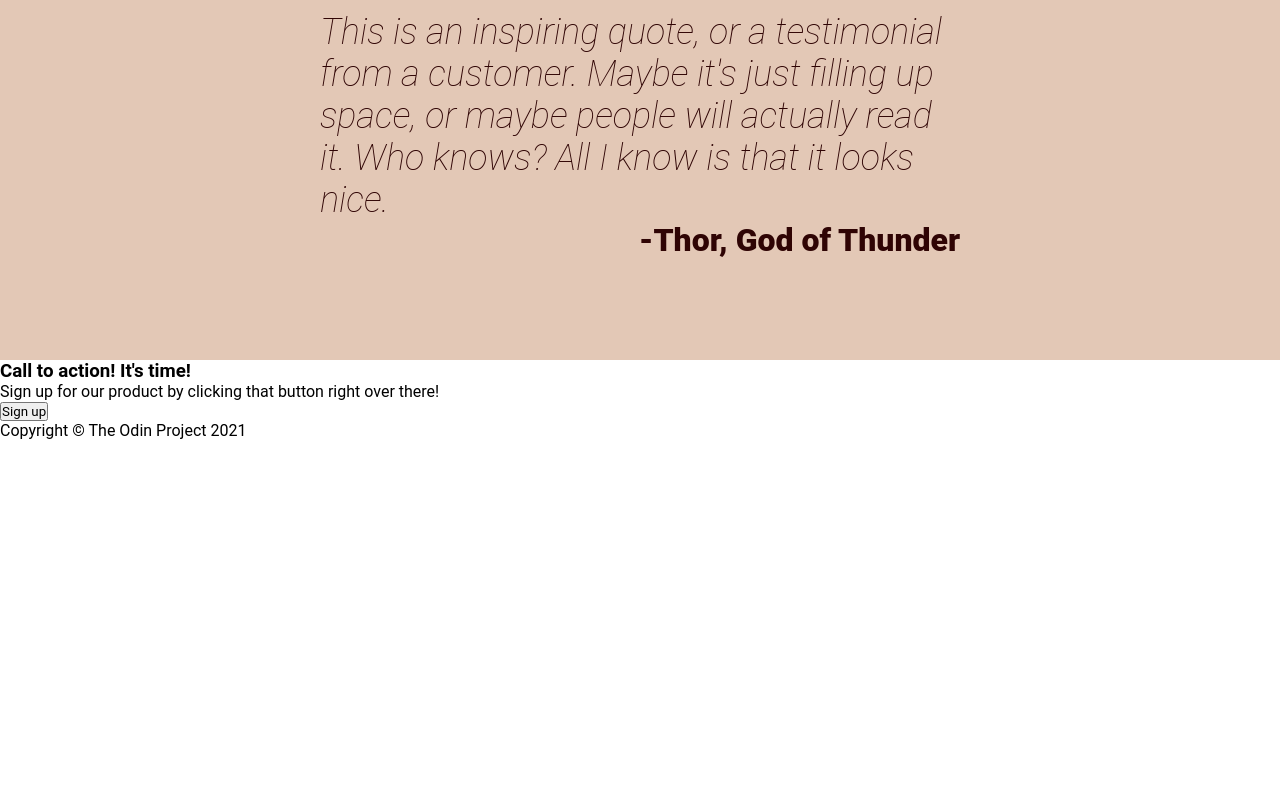
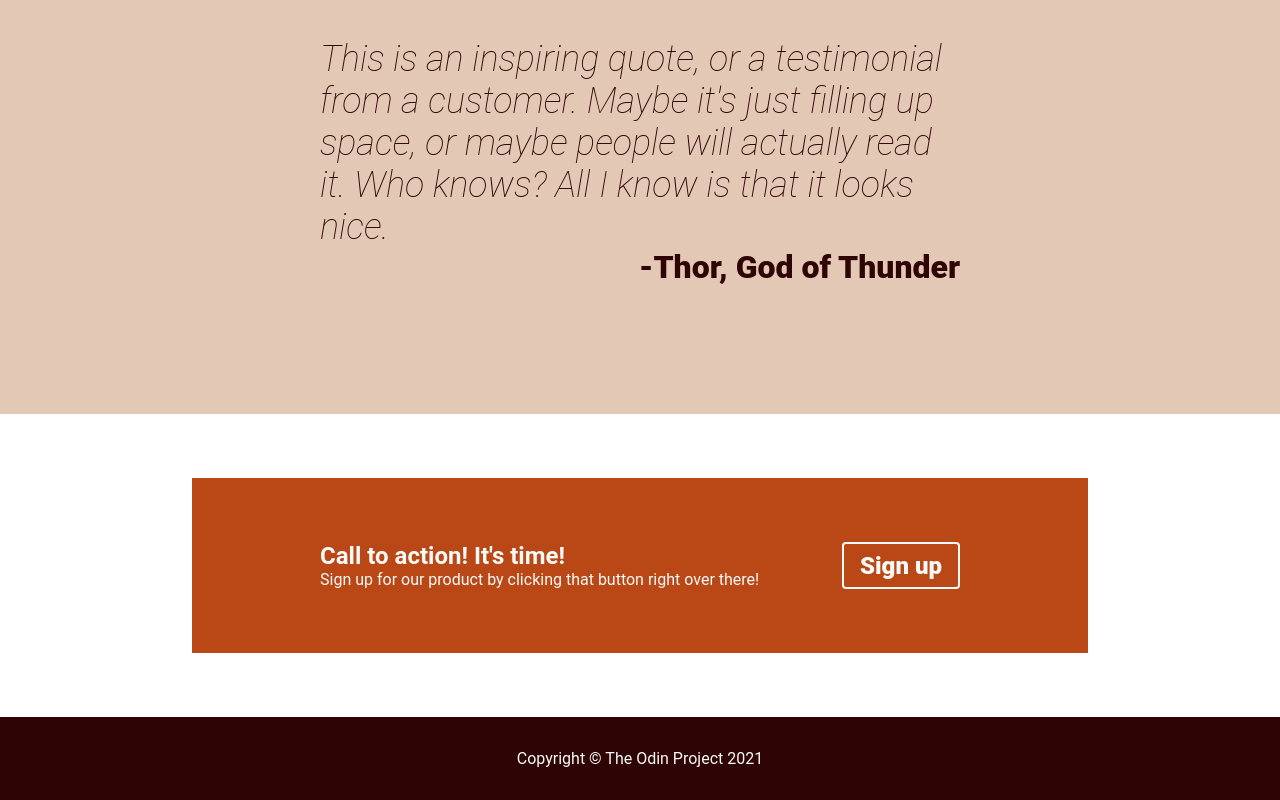
Before and after one commit to dennsito/landing-page, a plain HTML site: page index.html in a window 1280 px wide. Shown: the part 1063-1863 px from the top of the page. Before the commit the page ends 1503 px from the top, so only its background shows below. Drawn offline with Linux system fonts and the light colour scheme.

Commit message:
Style signup + footer
Styled sign up and footer, with a few changes on
html, like adding some div containers.

```diff
--- a/index.html
+++ b/index.html
@@ -54,10 +54,15 @@
         <p class="quote">-Thor, God of Thunder</p>
     </div>
 
-    <div class="signup">
-        <h3>Call to action! It's time!</h3>
-        <p>Sign up for our product by clicking that button right over there!</p>
-        <button>Sign up</button>
+    <div class="signcontainer">
+        <div class="signup">
+            <div class="signtext">
+                <h3>Call to action! It's time!</h3>
+                <p>Sign up for our product by clicking that button right over there!</p>
+            </div>
+
+            <button>Sign up</button>
+        </div>
     </div>
 
     <div class="footer">
--- a/style.css
+++ b/style.css
@@ -2,12 +2,18 @@
     font-family: Roboto, Arial, sans-serif;
     margin: 0;
     padding: 0;
+    /* outline: red solid 1px; */
 }
 
 html{
     box-sizing: border-box;
 }
 
+body{
+    height: 100vh;
+    display: flex;
+    flex-direction: column;
+}
 
 .header{
     width: 100%;
@@ -127,6 +133,7 @@ html{
     flex-direction: column;
     justify-content: center;
     align-items: center;
+    padding: 128px 0;
 }
 
 .emphasized p{
@@ -143,3 +150,45 @@ html{
     font-weight: 900;
     text-align: end;
 }
+
+.signcontainer{
+    width: 100%;
+    display: flex;
+    justify-content: center;
+    margin: 64px 0;
+    flex:1;
+}
+
+.signup{
+    background-color: #ba4716;
+    display: flex;
+    padding: 64px 128px;
+    width: 50%;
+    justify-content: space-between;
+}
+
+.signtext h3, .signtext p{
+    color:#F9FAF8;
+}
+
+.signtext h3 {
+    font-size: 24px;
+}
+
+.signup button{
+    background-color: #ba4716;
+    border: solid #F9FAF8 2px;
+    border-radius: 4px;
+    color: #F9FAF8;
+    font-weight: 900;
+    padding: 0 16px;
+    font-size: 24px;
+}
+
+.footer{
+    background-color: #2f0404;
+    padding: 32px 0;
+    height: 64px;
+    text-align: center;
+    color: #F9FAF8;
+}
```
